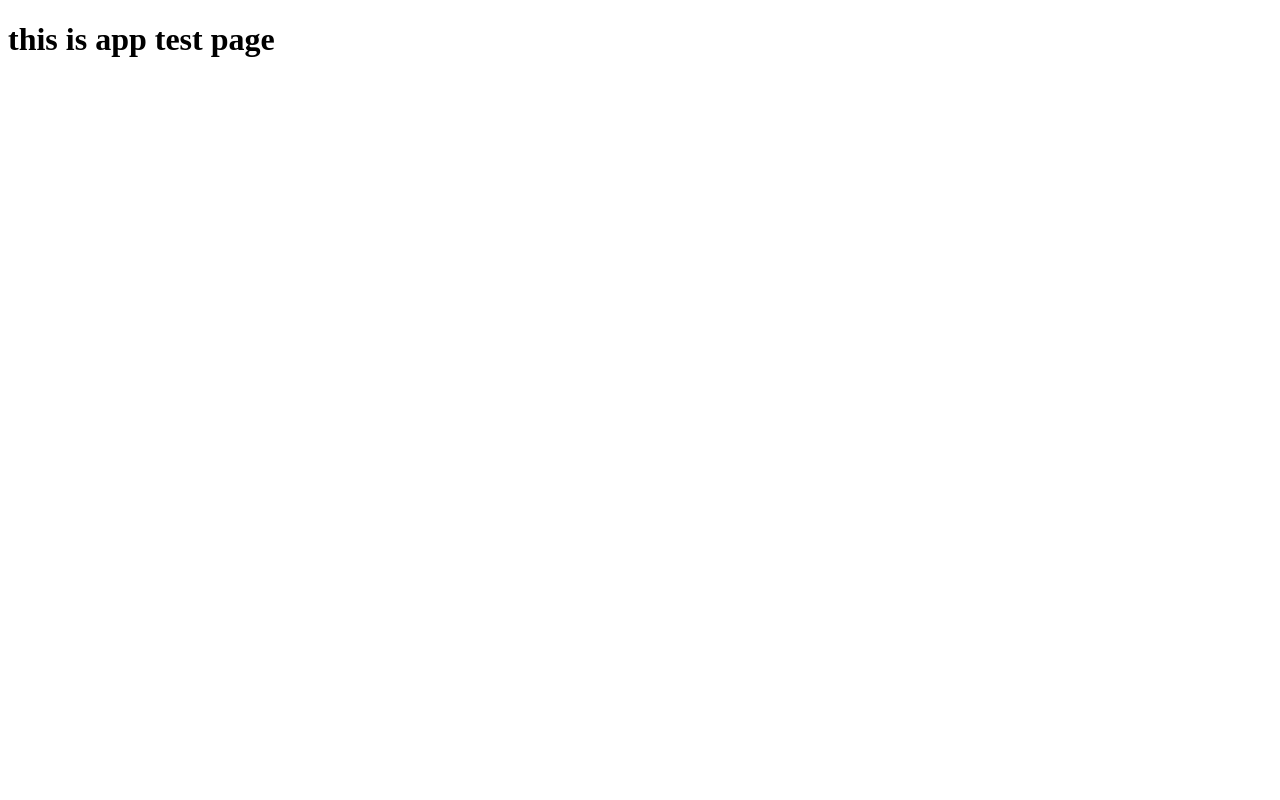
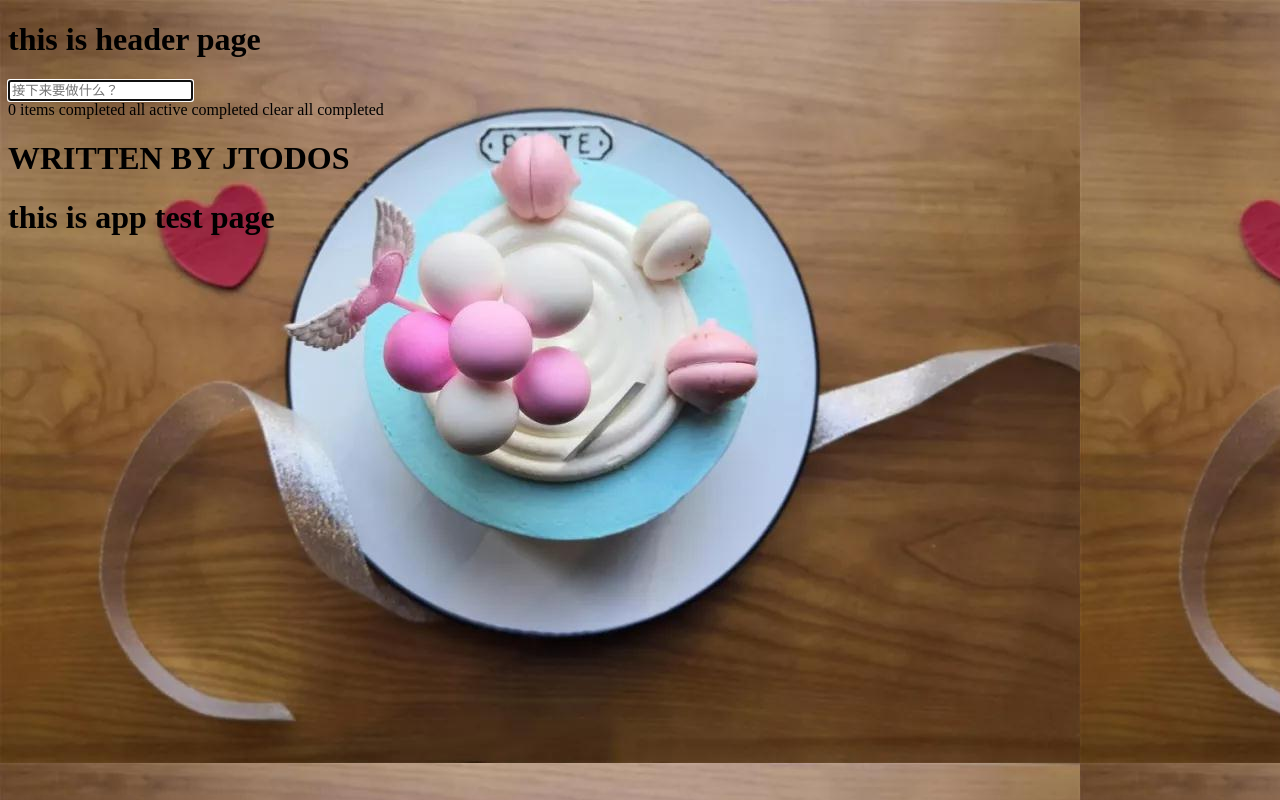
Before and after one commit to haha-123/testdemo, a Vue app: page / in a window 1280 px wide. Built offline with nearby package versions, Linux system fonts and the light colour scheme; the HTML template or start-up script is replaced by a standard one.

Commit message:
change vue 01

```diff
--- /dev/null
+++ b/postcss.config.js
@@ -0,0 +1,7 @@
+const autoprefixer = require("autoprefixer")
+
+module.exports = {
+    plugins:[
+        new autoprefixer()
+    ]
+}
--- a/src/app.vue
+++ b/src/app.vue
@@ -1,14 +1,25 @@
 <template>
     <div class="app_ms">
+        <Header></Header>
+        <Todo></Todo>
+        <Footer></Footer>
         <h1>this is app {{text}}</h1>
     </div>
 </template>
 <script>
+    import Header from "./todos/header.vue"
+    import Todo from "./todos/todo.vue"
+    import Footer from "./todos/footer.jsx"
     export default{
         data(){
             return {
                 text:"test page"
             }
+        },
+        components:{
+            Header,
+            Todo,
+            Footer,
         }
     }
 </script>
--- a/src/index.js
+++ b/src/index.js
@@ -3,6 +3,7 @@ import App from "./app.vue"
 const root = document.createElement("div")
 document.body.appendChild(root)
 
+import "./styles/stylus.styl"
 new Vue({
     render:(h) => h(App)
 }).$mount(root)
--- /dev/null
+++ b/src/todos/footer.jsx
@@ -0,0 +1,9 @@
+export default{
+    render(){
+        return (
+            <div className="footer">
+                <h1>WRITTEN BY JTODOS</h1>
+            </div>
+        )
+    }
+}
--- /dev/null
+++ b/src/todos/header.vue
@@ -0,0 +1,5 @@
+<template>
+    <div class="header_ms">
+        <h1>this is header page</h1>
+    </div>
+</template>
--- /dev/null
+++ b/src/todos/item.vue
@@ -0,0 +1,22 @@
+<template>
+    <div class="item">
+        <input type="checkbox" v-model="todo.completed">
+        <span>{{todo.content}}</span>
+        <span @click="delTodo">x</span>
+    </div>
+</template>
+<script>
+    export default{
+        props:{
+            todo:{
+                type:Object,
+                required:true
+            }
+        },
+        methods:{
+            delTodo(){
+                this.$emit("del",this.todo.id)
+            }
+        }
+    }
+</script>
--- /dev/null
+++ b/src/todos/tabs.vue
@@ -0,0 +1,39 @@
+<template>
+    <div class="tabs">
+        <span>{{unFinishCompletedTodos}} items completed</span>
+        <span>
+            <span v-for="state in states" :key="state" @click="toggleState(state)">
+                {{state}}
+            </span>
+        </span>
+        <span @click="clearCompleted">clear all completed</span>
+    </div>
+</template>
+<script>
+    export default{
+        data(){
+            return {
+                states:["all","active","completed"]
+            }
+        },
+        props:{
+            todos:{
+                type:Array,
+                required:true
+            }
+        },
+        computed:{
+            unFinishCompletedTodos(){
+                return this.todos.filter(todo => !todo.completed).length
+            }
+        },
+        methods:{
+            toggleState(state){
+                this.$emit("toggle",state)
+            },
+            clearCompleted(){
+                this.$emit("clear")
+            }
+        }
+    }
+</script>
--- /dev/null
+++ b/src/todos/todo.vue
@@ -0,0 +1,52 @@
+<template>
+    <div class="todo_ms">
+        <input type="text" autofocus="autofocus" placeholder="接下来要做什么？" @keyup.enter="addTodo">
+        <Item :todo="todo" v-for="todo in filterTodos" :key="todo.id" @del="delTodo"></Item>
+        <Tabs :todos="todos" @toggle="toggleState" @clear="clearCompleted"></Tabs>
+    </div>
+</template>
+<script>
+    let id=0
+    import Item from "./item.vue"
+    import Tabs from "./tabs.vue"
+    export default{
+        data(){
+            return {
+                todos:[],
+                filter:"all"
+            }
+        },
+        methods:{
+            addTodo(e){
+                this.todos.unshift({
+                    id:id++,
+                    content:e.target.value.trim(),
+                    completed:false
+                })
+                e.target.value = ""
+            },
+            delTodo(id){
+                this.todos.splice(this.todos.findIndex(todo => todo.id === id),1)
+            },
+            toggleState(state){
+                this.filter = state
+            },
+            clearCompleted(){
+                this.todos = this.todos.filter(todo => !todo.completed)
+            }
+        },
+        computed:{
+            filterTodos(){
+                if(this.filter == "all"){
+                    return this.todos
+                }
+                let completed = this.filter === "completed"
+                return this.todos.filter(todo => todo.completed === completed)
+            }
+        },
+        components:{
+            Item,
+            Tabs,
+        }
+    }
+</script>
--- a/webpack.config.js
+++ b/webpack.config.js
@@ -1,5 +1,8 @@
 const path = require("path")
 const vueLoaderPlugin = require("vue-loader/lib/plugin")
+const isDev = process.env.NODE_ENV === "development"
+const webpack = require("webpack")
+const htmlWebpackPlugin = require("html-webpack-plugin")
 const config = {
     entry:path.join(__dirname,"./src/index.js"),
     output:{
@@ -13,6 +16,10 @@ const config = {
                 loader:"vue-loader"
             },
             {
+                test:/\.jsx$/,
+                loader:"babel-loader"
+            },
+            {
                 test:/\.css$/,
                 use:[
                     "style-loader",
@@ -24,6 +31,12 @@ const config = {
                 use:[
                     "style-loader",
                     "css-loader",
+                    {
+                        loader:"postcss-loader",
+                        options:{
+                            sourceMap:true
+                        }
+                    },
                     "stylus-loader"
                 ]
             },
@@ -40,8 +53,30 @@ const config = {
         ]
     },
     plugins:[
-        new vueLoaderPlugin()
+        new vueLoaderPlugin(),
+        new webpack.DefinePlugin({
+            "process.env":{
+                NODE_ENV : isDev ? '"production"' : '"development"'
+            }
+        }),
+        new htmlWebpackPlugin()
     ]
 }
 
+if(isDev){
+    config.devtool = "#cheap-module-eval-source-map"
+    config.devServer = {
+        port:"2222",
+        host:"0.0.0.0",
+        overlay:{
+            error:true
+        }
+    },
+    config.plugins.push(
+        new webpack.HotModuleReplacementPlugin(),
+        new webpack.NoEmitOnErrorsPlugin()
+    )
+}
+
+
 module.exports = config
```
Also changed, not shown: package.json (+15 -2 lines), .babelrc (added), 1 other file (tests, documents, lock files or other folders).
